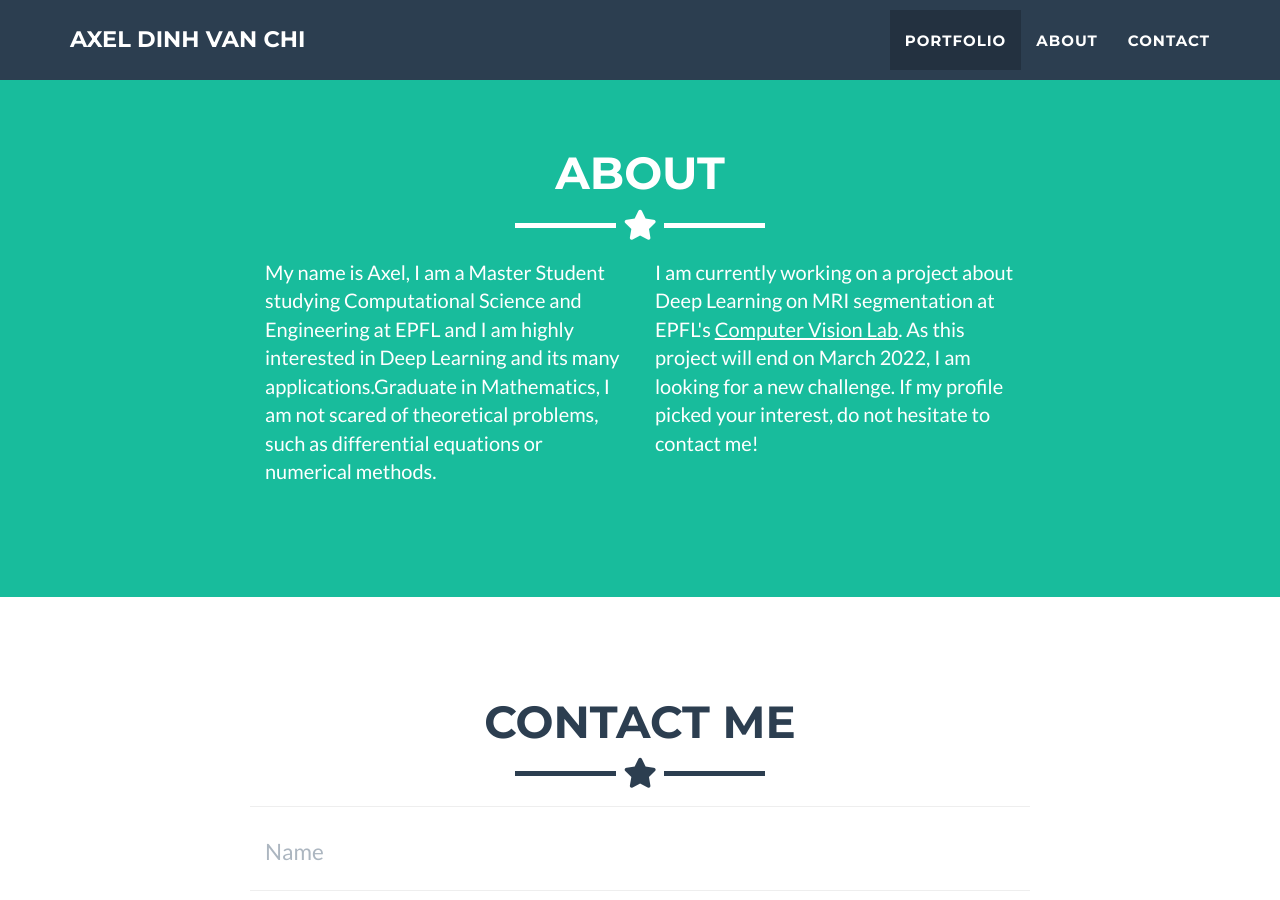
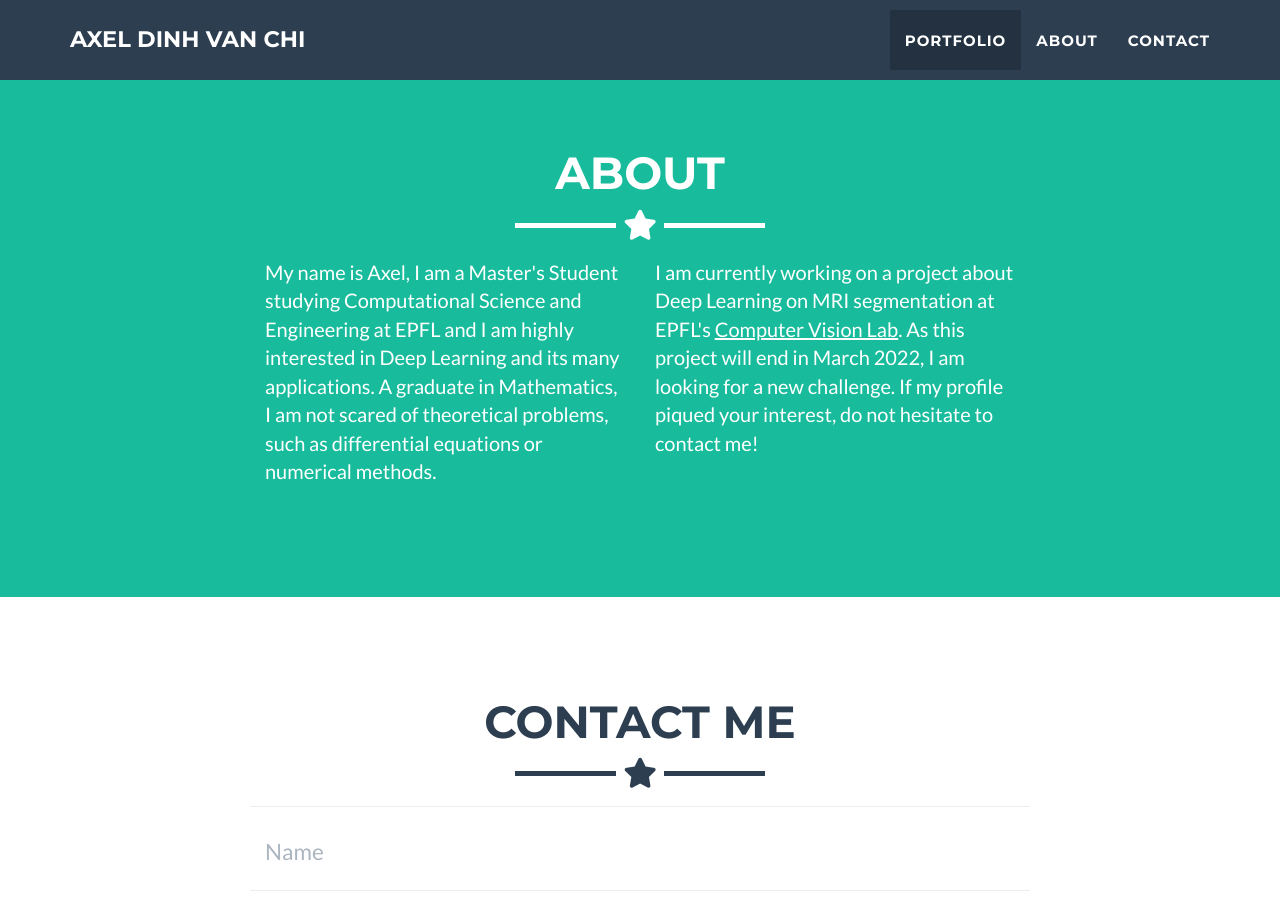
Before and after one commit to axeldinh/axeldinh.github.io, a Jekyll site: the page built from _posts/2014-07-18-project-1.markdown, in a window 1280 px wide and 900 px high, scrolled down 1449 px. Built offline with Jekyll 4.4.1, drawn with Linux system fonts in a browser that asks for light colours.

Commit message:
Fix typos and grammar across site content
- Remove stray duplicate closing </p> tag and fix grammar/spelling
  in the About section (Master's Student, missing space, "A graduate
  in Mathematics", "piqued" instead of "picked", "in March" instead
  of "on March")
- Fix "Automn" -> "Autumn" and missing "in" in the Road Segmentation
  project description
- Fix sentence casing in the site meta description

Co-Authored-By: Claude Sonnet 5 <noreply@anthropic.com>
Claude-Session: https://claude.ai/code/session_012gNKFZwjP9YbcsMocAZ719

```diff
--- a/_config.yml
+++ b/_config.yml
@@ -2,7 +2,7 @@
 title: Axel Dinh Van Chi
 email: axeldvc@gmail.com
 url: https://github.com/axeldinh/
-description: "This is an Overview of my different Projects"
+description: "This is an overview of my different projects"
 keywords: "Computer Vision, Computational Science and Engineering, Deep Learning"
 skills: "Deep Learning - Engineering"
 meta_author: DINH VAN CHI Axel
--- a/_includes/about.html
+++ b/_includes/about.html
@@ -9,16 +9,15 @@
     </div>
     <div class="row">
       <div class="col-lg-4 col-lg-offset-2">
-        <p>My name is Axel, I am a Master Student studying Computational Science and Engineering at
+        <p>My name is Axel, I am a Master's Student studying Computational Science and Engineering at
           EPFL and I am highly interested in Deep Learning
-          and its many applications.Graduate in Mathematics, I am not scared of theoretical problems,
+          and its many applications. A graduate in Mathematics, I am not scared of theoretical problems,
           such as differential equations or numerical methods. </p>
-        </p>
       </div>
       <div class="col-lg-4">
         <p> I am currently working on a project about Deep Learning on MRI segmentation at EPFL's <a href="https://www.epfl.ch/labs/cvlab/" style="color:white"><u>Computer Vision Lab</u></a>.
-          As this project will end on March 2022, I am looking for a new challenge.
-          If my profile picked your interest,
+          As this project will end in March 2022, I am looking for a new challenge.
+          If my profile piqued your interest,
           do not hesitate to contact me! </p>
       </div>
     </div>
--- a/_posts/2014-07-18-project-1.markdown
+++ b/_posts/2014-07-18-project-1.markdown
@@ -5,8 +5,8 @@ date: 2014-07-18
 img: road_segmentation/29_overlay.png
 title: Road Segmentation
 alt: image-alt
-project-date: Automn 2020
+project-date: Autumn 2020
 course: Machine Learning - CS 433
 subject: Computer Vision
-description: Class project for the course CS 433 - Machine Learning at EPFL. The goal of this project was to segment roads satellite images. We used a U-Net architecture and tested different loss functions and data augmentation techniques.
+description: Class project for the course CS 433 - Machine Learning at EPFL. The goal of this project was to segment roads in satellite images. We used a U-Net architecture and tested different loss functions and data augmentation techniques.
 ---
```
